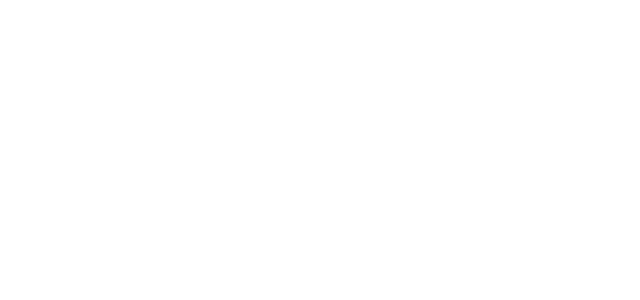
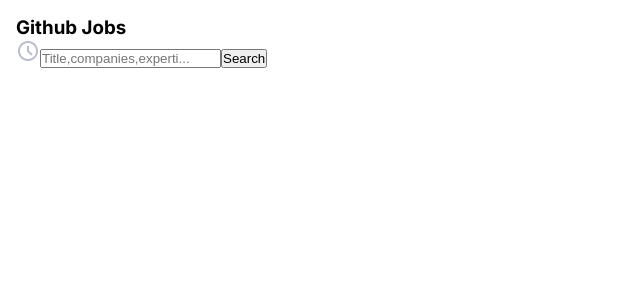
Before and after one commit to jean-carlos-19/devchallenges, a Next.js app in the folder front-end/github-job/: page / in a window 1280 px wide. Shown: the top 300 px of the page, without its empty margins (0-640 px from the left). Built offline with nearby package versions, Linux system fonts and the light colour scheme.

Commit message:
Modificado el archivo page.tsx: Añadiendo el estilo global de la pagina y ciertos componentes de la IU

```diff
--- a/front-end/github-job/src/app/page.tsx
+++ b/front-end/github-job/src/app/page.tsx
@@ -1,6 +1,28 @@
-
+import "../../atomic/main.scss"
 export default function Home() {
   return (
-    <main></main>
+    <main className="home">
+      <section>
+
+        <article>
+
+          <header>
+            <h1>Github Jobs</h1>
+          </header>
+
+          <form>
+            <label htmlFor="">
+              <span className="material-symbols-outlined color-gray-100">
+                schedule
+              </span>
+              <input type="text" placeholder="Title,companies,experti..." />
+              <input type="button" value="Search" />
+            </label>
+          </form>
+
+        </article>
+
+      </section>
+    </main>
   )
 }
```
